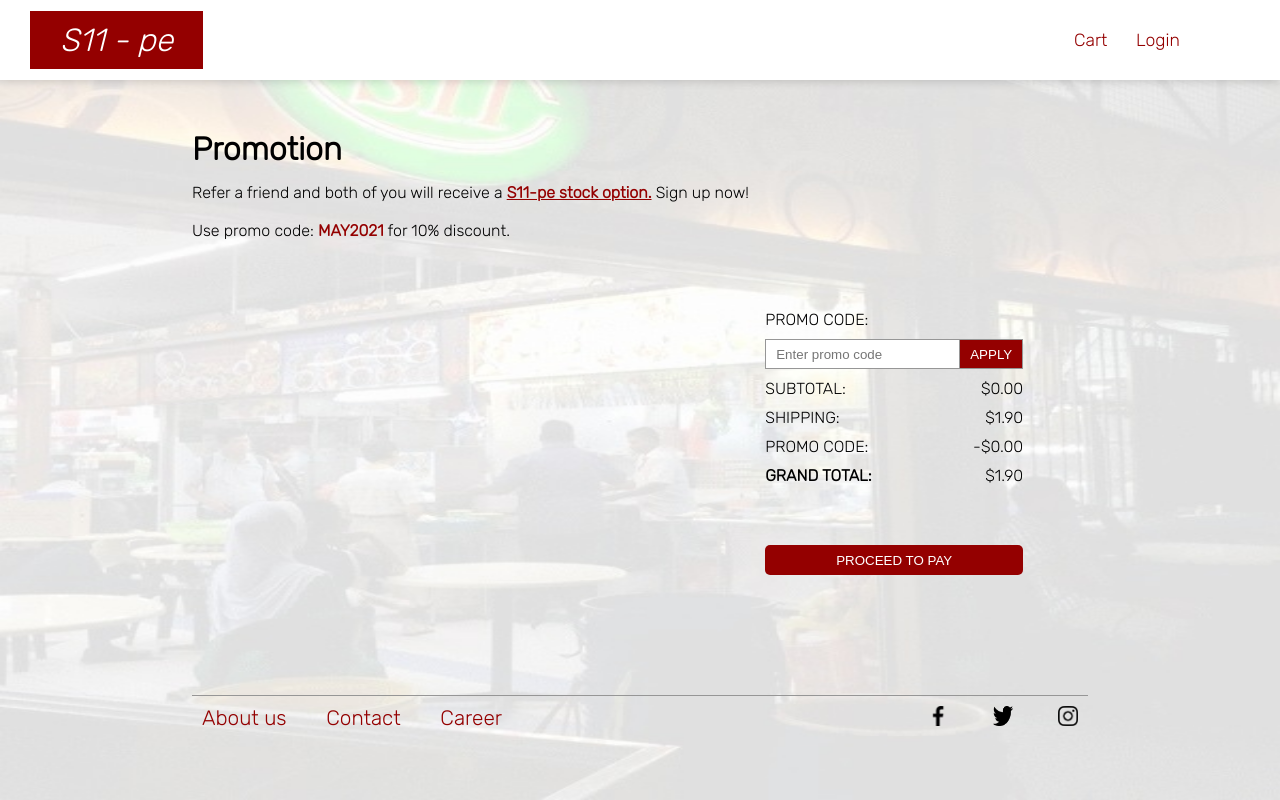
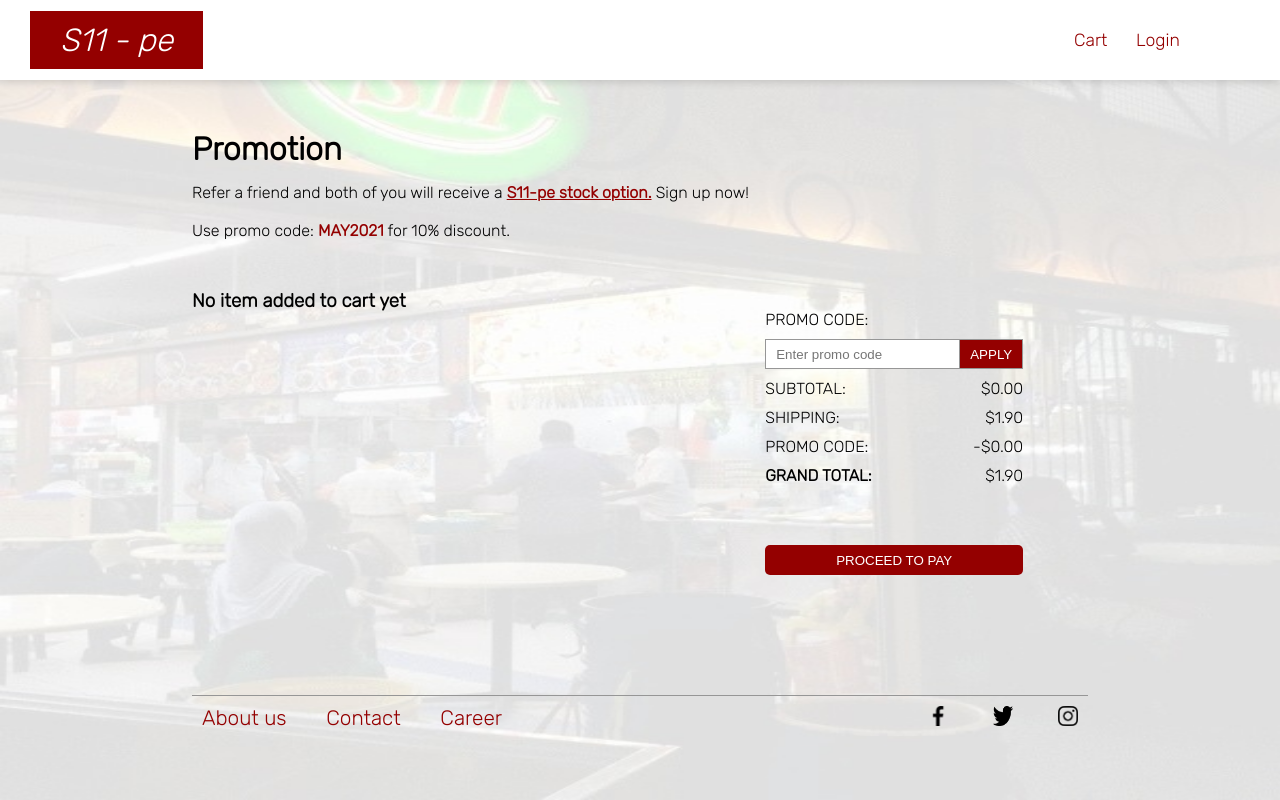
Before and after one commit to Marco-SKN/S11-pe_reactJS, a React (Create React App) app: page /S11-pe_reactJS/cart in a window 1280 px wide. Built offline with nearby package versions, Linux system fonts and the light colour scheme.

Commit message:
Add no item in cart status to cart page

```diff
--- a/src/component/Cart.js
+++ b/src/component/Cart.js
@@ -36,15 +36,18 @@ const Cart = ({
       <section>
         <div className="cart">
           <div className="cart-container">
-            {console.log(cartList)}
-            {cartList.map((cartItem) => (
+            {!cartList.length ? (
+              <h3>No item added to cart yet</h3>
+            ) : (
+              cartList.map((cartItem) => (
                 <CartItem
                   key={cartItem.id}
                   item={cartItem}
                   onDelete={onDelete}
                   updateQuantity={updateQuantity}
                 />
-            ))}
+              ))
+            )}
           </div>
 
           <div className="cart-price">
--- a/src/css/style.css
+++ b/src/css/style.css
@@ -327,6 +327,7 @@ section {
   justify-content: flex-start;
   align-items: flex-start;
   width: 50%;
+  min-height: 120px;
 }
 
 .cart .cart-container .cart-item {
```
Lines whose indentation alone changed are shown as unchanged.
